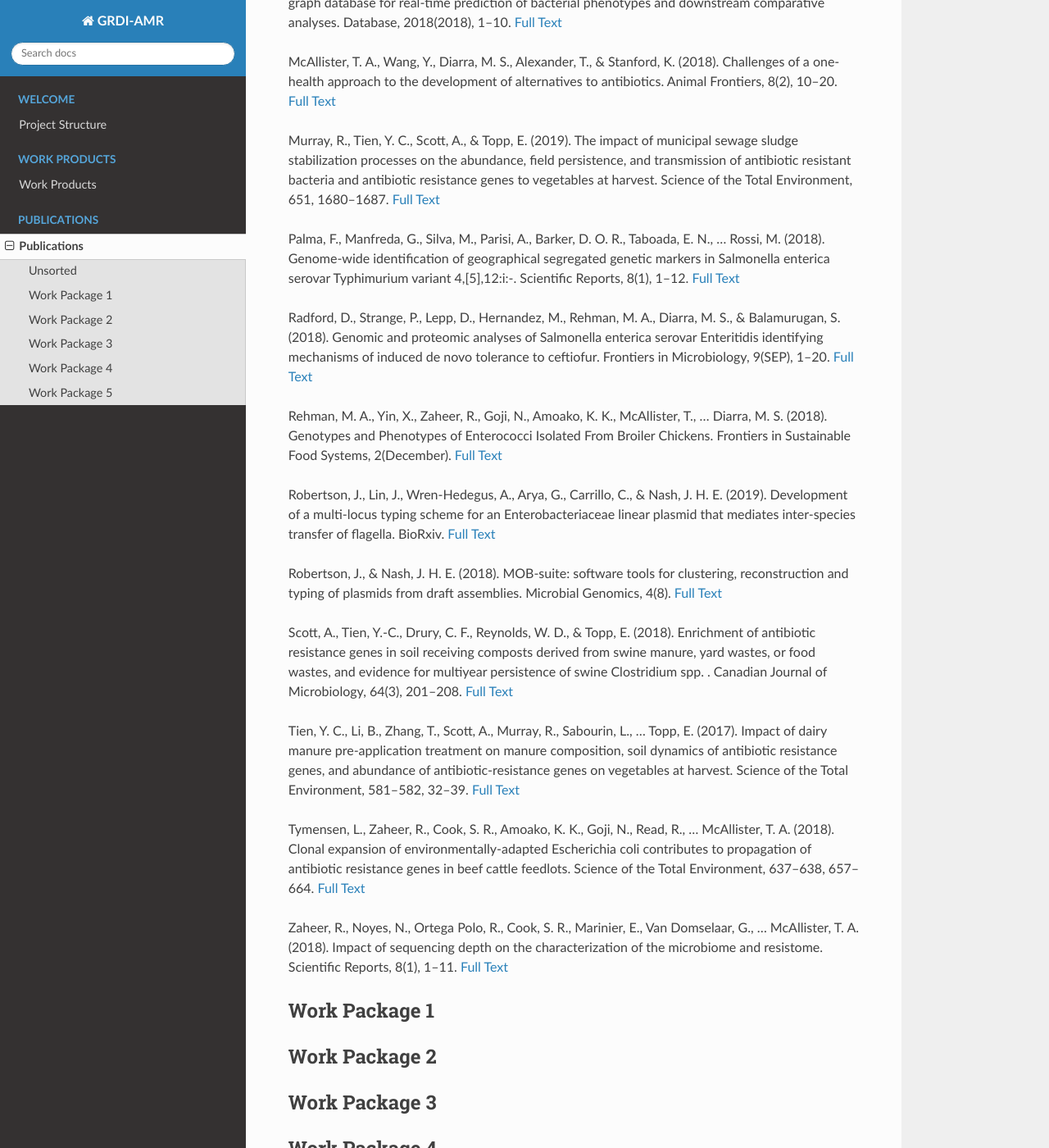
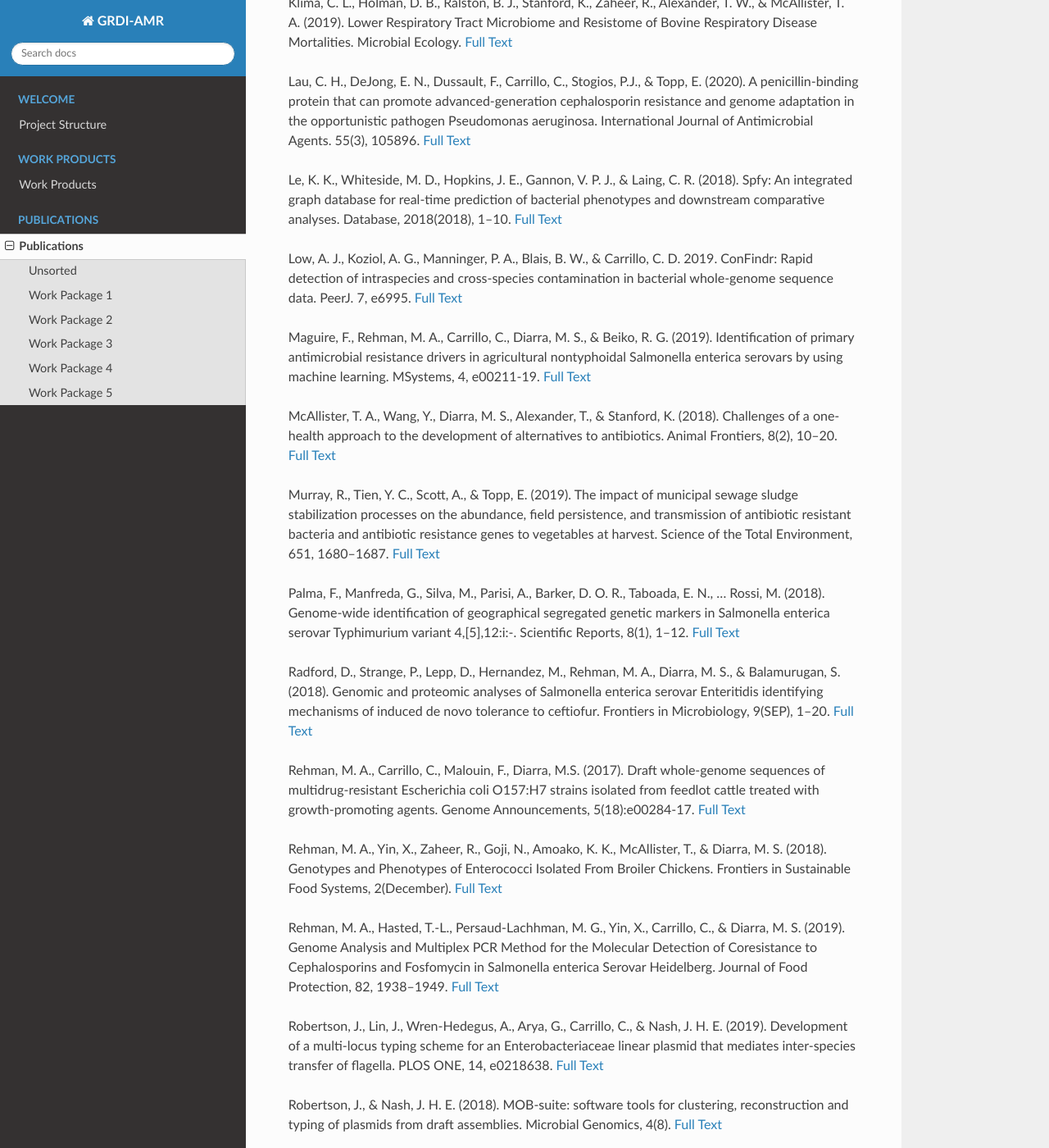
Before and after one commit to grdi-amr/website, a Sphinx documentation site: the page built from docs/source/publications/publications.rst, in a window 1280 px wide and 1400 px high, scrolled down 1424 px. Shown: the whole window at 82% size. Built offline with Sphinx 7.4.7 and the Read the Docs theme 2.0.0, drawn with Linux system fonts in a browser that asks for light colours; some of the changed text lies outside the part shown.

Commit message:
Update publications.rst (#1)

```diff
--- a/docs/source/publications/publications.rst
+++ b/docs/source/publications/publications.rst
@@ -27,11 +27,19 @@ Cameron, A., Klima, C. L., Ha, R., Gruninger, R. J., Zaheer, R., & McAllister, T
 
 Chekabab, S. M., Rehman, M. A., Yin, X., Carrillo, C., Mondor, M., & Diarra, M. S. (2019). Growth of Salmonella enterica Serovars Typhimurium and Enteritidis in Iron-Poor Media and in Meat: Role of Catecholate and Hydroxamate Siderophore Transporters. Journal of Food Protection, 82(4), 548–560. `Full Text <https://doi.org/10.4315/0362-028X.JFP-18-371>`_
 
+Cooper, A. L., Low, A. J., Koziol, A. G., Thomas, M. C., Leclair, D., Tamber, S., Wong, A., Blais, B. W., & Carrillo, C. D. (2020). Whole Genome Sequence-Based Predictions of Serotype and Antimicrobial Resistance for Salmonella Isolates from Canadian Poultry. Frontiers in Microbiology, 11, 549. `Full Text <https://doi.org/10.3389/fmicb.2020.00549>`_
+
 Islam, M. R., Lepp, D., Godfrey, D. V, Orban, S., Ross, K., Delaquis, P., & Diarra, M. S. (2019). Effects of wild blueberry ( Vaccinium angustifolium ) pomace feeding on gut microbiota and blood metabolites in free-range pastured broiler chickens . Poultry Science, 1–17. `Full Text <https://doi.org/10.3382/ps/pez062>`_
 
 Klima, C. L., Holman, D. B., Ralston, B. J., Stanford, K., Zaheer, R., Alexander, T. W., & McAllister, T. A. (2019). Lower Respiratory Tract Microbiome and Resistome of Bovine Respiratory Disease Mortalities. Microbial Ecology. `Full Text <https://doi.org/10.1007/s00248-019-01361-3>`_
 
+Lau, C. H., DeJong, E. N., Dussault, F., Carrillo, C., Stogios, P.J., & Topp, E. (2020). A penicillin-binding protein that can promote advanced-generation cephalosporin resistance and genome adaptation in the opportunistic pathogen Pseudomonas aeruginosa. International Journal of Antimicrobial Agents. 55(3), 105896. `Full Text <https://doi.org/10.1016/j.ijantimicag.2020.105896>`_
+
 Le, K. K., Whiteside, M. D., Hopkins, J. E., Gannon, V. P. J., & Laing, C. R. (2018). Spfy: An integrated graph database for real-time prediction of bacterial phenotypes and downstream comparative analyses. Database, 2018(2018), 1–10. `Full Text <https://doi.org/10.1093/database/bay086>`_
+
+Low, A. J., Koziol, A. G., Manninger, P. A., Blais, B. W., & Carrillo, C. D. 2019. ConFindr: Rapid detection of intraspecies and cross-species contamination in bacterial whole-genome sequence data. PeerJ. 7, e6995. `Full Text <http://doi.org/10.7717/peerj.6995>`_
+
+Maguire, F., Rehman, M. A., Carrillo, C., Diarra, M. S., & Beiko, R. G. (2019). Identification of primary antimicrobial resistance drivers in agricultural nontyphoidal Salmonella enterica serovars by using machine learning. MSystems, 4, e00211-19. `Full Text <https://doi:10.1128/mSystems.00211-19>`_
 
 McAllister, T. A., Wang, Y., Diarra, M. S., Alexander, T., & Stanford, K. (2018). Challenges of a one-health approach to the development of alternatives to antibiotics. Animal Frontiers, 8(2), 10–20. `Full Text <https://doi.org/10.1093/af/vfy002>`_
 
@@ -41,9 +49,13 @@ Palma, F., Manfreda, G., Silva, M., Parisi, A., Barker, D. O. R., Taboada, E. N.
 
 Radford, D., Strange, P., Lepp, D., Hernandez, M., Rehman, M. A., Diarra, M. S., & Balamurugan, S. (2018). Genomic and proteomic analyses of Salmonella enterica serovar Enteritidis identifying mechanisms of induced de novo tolerance to ceftiofur. Frontiers in Microbiology, 9(SEP), 1–20. `Full Text <https://doi.org/10.3389/fmicb.2018.02123>`_
 
-Rehman, M. A., Yin, X., Zaheer, R., Goji, N., Amoako, K. K., McAllister, T., … Diarra, M. S. (2018). Genotypes and Phenotypes of Enterococci Isolated From Broiler Chickens. Frontiers in Sustainable Food Systems, 2(December). `Full Text <https://doi.org/10.3389/fsufs.2018.00083>`_
+Rehman, M. A., Carrillo, C., Malouin, F., Diarra, M.S. (2017). Draft whole-genome sequences of multidrug-resistant Escherichia coli O157:H7 strains isolated from feedlot cattle treated with growth-promoting agents. Genome Announcements, 5(18):e00284-17. `Full Text <https://doi:10.1128/genomeA.00284-17>`_
 
-Robertson, J., Lin, J., Wren-Hedegus, A., Arya, G., Carrillo, C., & Nash, J. H. E. (2019). Development of a multi-locus typing scheme for an Enterobacteriaceae linear plasmid that mediates inter-species transfer of flagella. BioRxiv. `Full Text <https://doi.org/10.1101/664508>`_
+Rehman, M. A., Yin, X., Zaheer, R., Goji, N., Amoako, K. K., McAllister, T., & Diarra, M. S. (2018). Genotypes and Phenotypes of Enterococci Isolated From Broiler Chickens. Frontiers in Sustainable Food Systems, 2(December). `Full Text <https://doi.org/10.3389/fsufs.2018.00083>`_
+
+Rehman, M. A., Hasted, T.-L., Persaud-Lachhman, M. G., Yin, X., Carrillo, C., & Diarra, M. S. (2019). Genome Analysis and Multiplex PCR Method for the Molecular Detection of Coresistance to Cephalosporins and Fosfomycin in Salmonella enterica Serovar Heidelberg. Journal of Food Protection, 82, 1938–1949.  `Full Text <https://doi.org/10.4315/0362-028X.JFP-19-205>`_
+
+Robertson, J., Lin, J., Wren-Hedegus, A., Arya, G., Carrillo, C., & Nash, J. H. E. (2019). Development of a multi-locus typing scheme for an Enterobacteriaceae linear plasmid that mediates inter-species transfer of flagella. PLOS ONE, 14, e0218638. `Full Text <https://doi.org/10.1101/664508>`_
 
 Robertson, J., & Nash, J. H. E. (2018). MOB-suite: software tools for clustering, reconstruction and typing of plasmids from draft assemblies. Microbial Genomics, 4(8). `Full Text <https://doi.org/10.1099/mgen.0.000206>`_
 
```
